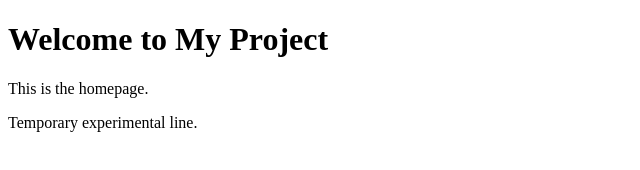
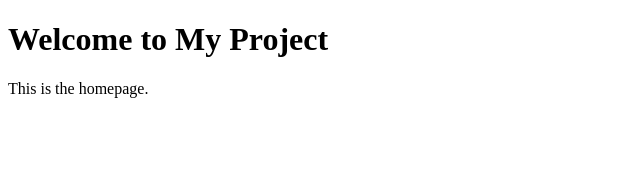
Before and after one commit to kondetiv59/git-workflow-assignment, a plain HTML site: page index.html in a window 1280 px wide. Shown: the whole page, without its empty margins (0-640 px from the left). Drawn offline with Linux system fonts and the light colour scheme.

Commit message:
Revert "Add temporary line to index.html"
This reverts commit 050ec2898e41c4646a458745d15a12d4d6625e88.

```diff
--- a/index.html
+++ b/index.html
@@ -1,3 +1,2 @@
 <!DOCTYPE html><html><head><title>Home</title></head><body><h1>Welcome to My Project</h1></body></html>
 <p>This is the homepage.</p>
-<p>Temporary experimental line.</p>
```
